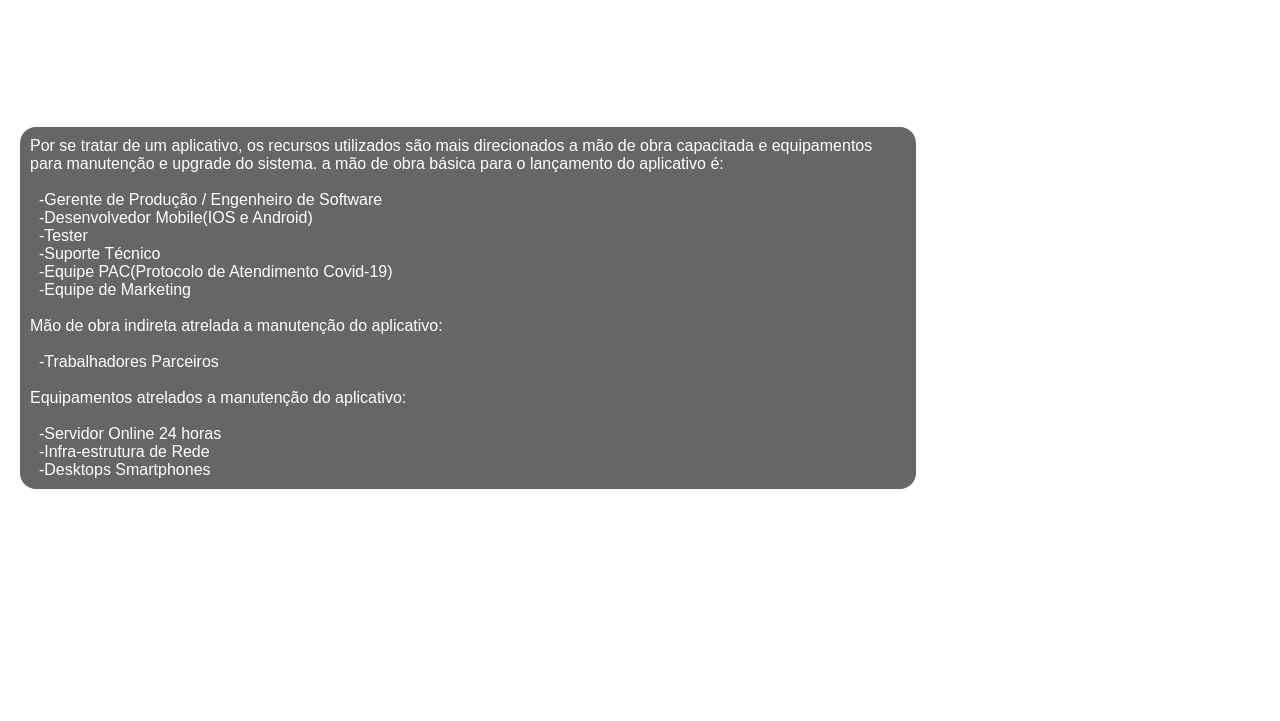
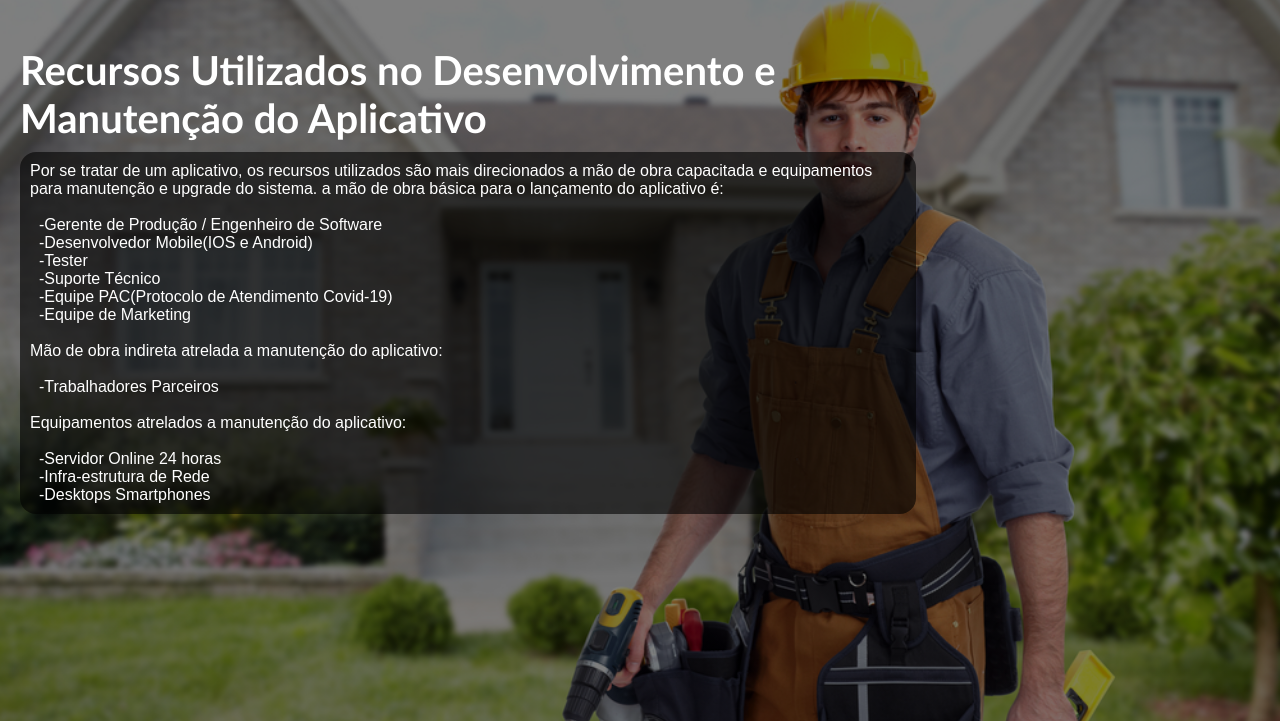
Before and after one commit to MaxwellAraujo/Home-Service, a plain HTML site: page pag0.html in a window 1280 px wide. Shown: the part 120-841 px from the top of the page. Drawn offline with Linux system fonts and the light colour scheme.

Commit message:
agora vai

```diff
--- a/style/main.css
+++ b/style/main.css
@@ -79,7 +79,7 @@ header nav a:hover{
 /*filme principal*/
 .filme-principal-index {
     font-size:16px;
-    background: linear-gradient(rgba(0,0,0,.50),rgba(0,0,0,.50)100%),  url("../img/capa-house.jpg");
+    background: linear-gradient(rgba(0,0,0,.50),rgba(0,0,0,.50)100%),  url('../img/capa-house.jpg');
 
     height: auto;
     background-size:cover;
@@ -90,6 +90,21 @@ header nav a:hover{
     justify-content: center;
     align-items: flex-start;
 }
+
+.filme-principal {
+    font-size:16px;
+    background: linear-gradient(rgba(0,0,0,.50),rgba(0,0,0,.50)100%),  url('../img/capa-house.jpg');
+
+    height: auto;
+    background-size:cover;
+
+
+    display: flex;
+    flex-direction: column;
+    justify-content: center;
+    align-items: flex-start;
+}
+
 
 #index {
     height: 400px;
```
